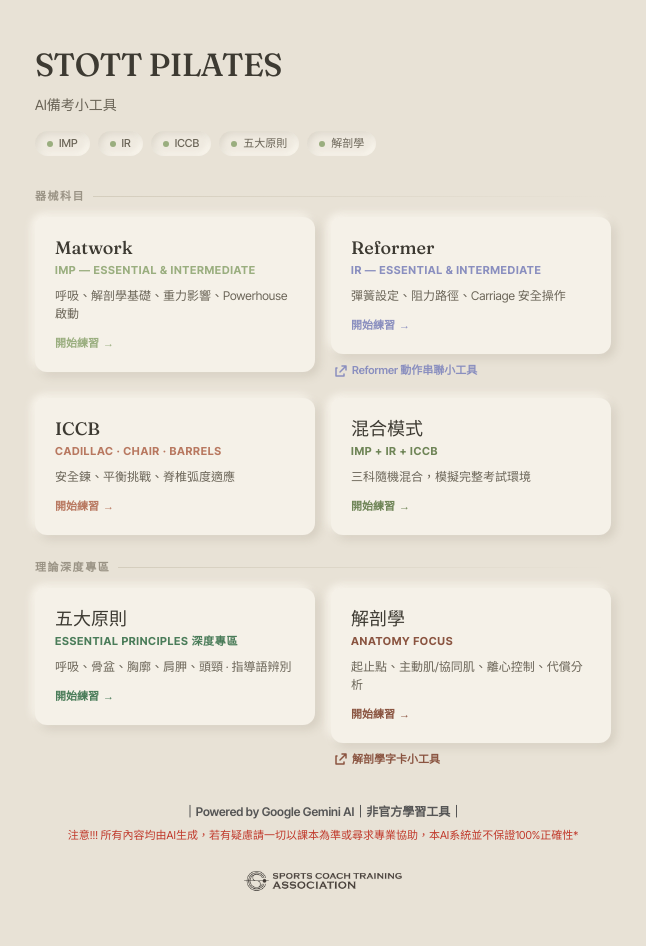
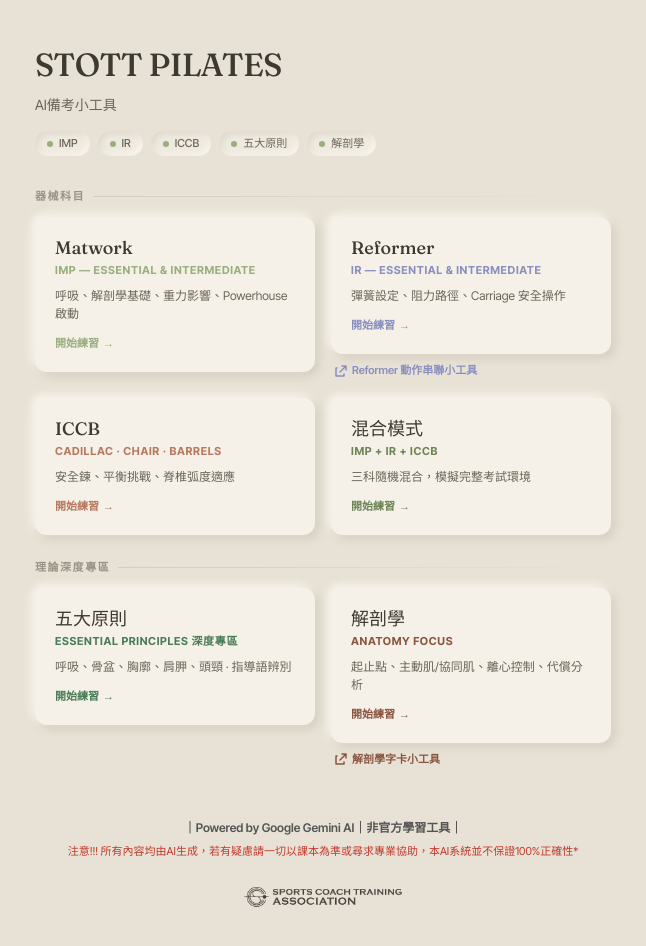
Before and after one commit to ougaga26-lab/STOTT-PILATES-EXAM, a React (Vite) app in the folder frontend/: page / in a window 1280 px wide. Shown: the whole page, without its empty margins (317-963 px from the left). Built offline with nearby package versions, Linux system fonts and the light colour scheme; no server answers.

Commit message:
style: increase footer top margin

```diff
--- a/frontend/src/pages/Home.jsx
+++ b/frontend/src/pages/Home.jsx
@@ -107,7 +107,7 @@
           ))}
         </div>
 
-        <div style={{ textAlign: 'center', marginTop: 32 }}>
+        <div style={{ textAlign: 'center', marginTop: 48 }}>
           <p style={{ fontSize: 12, fontWeight: 600, color: '#555' }}>
             ｜Powered by Google Gemini AI｜非官方學習工具｜
           </p>
```
